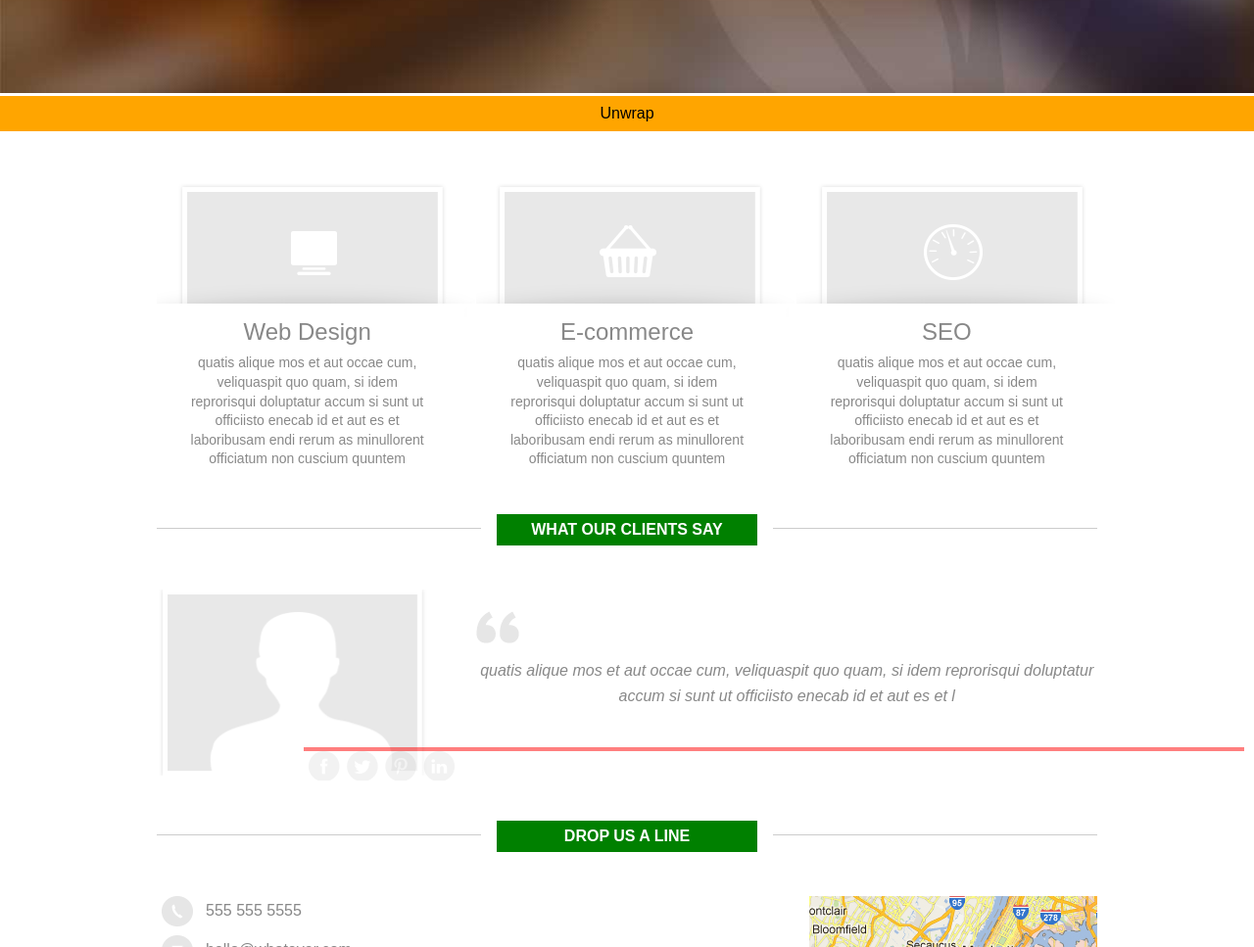
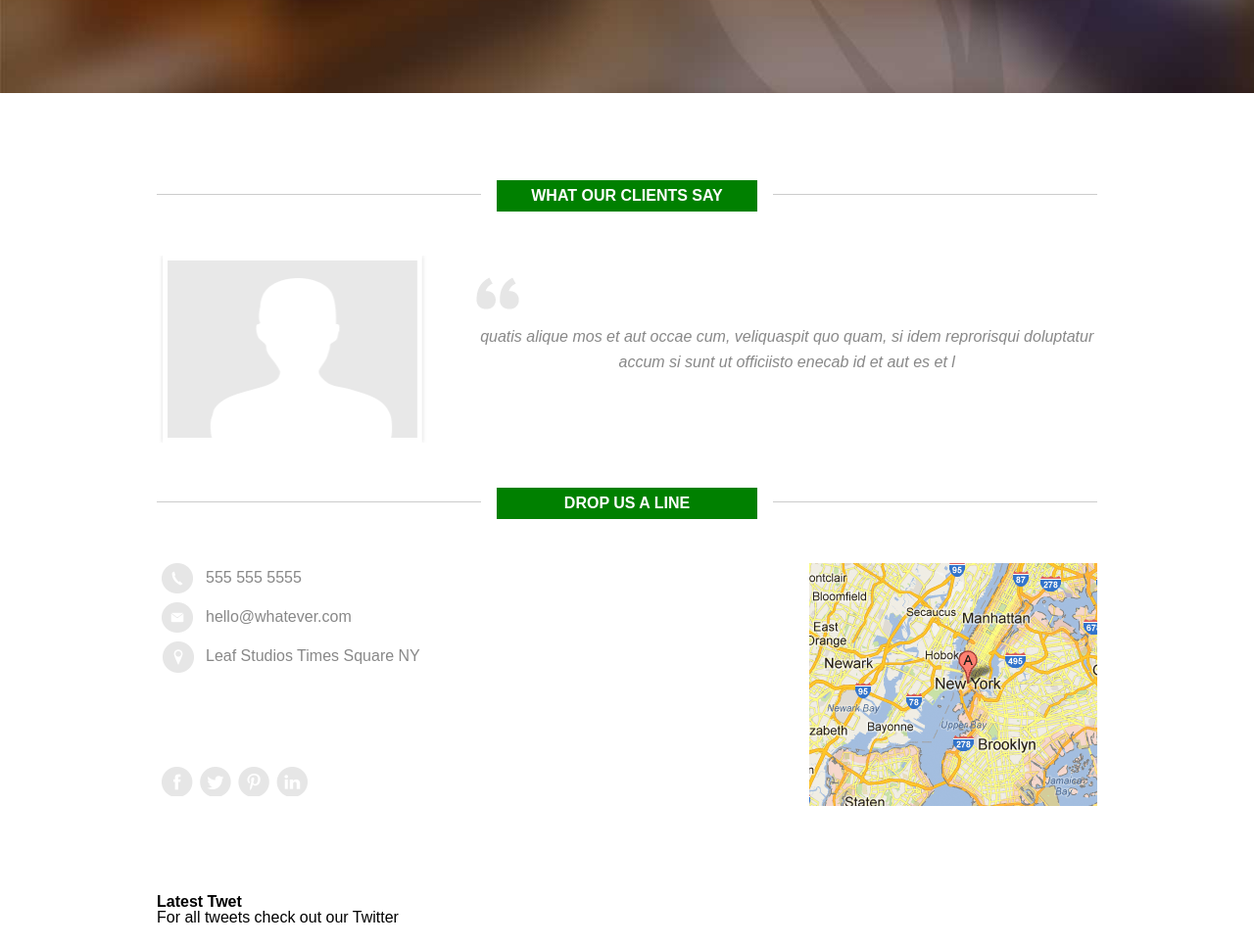
Before and after one commit to Daniel-Choiniere/nnJQuery, a website: page index.html in a window 1280 px wide. Shown: the part 400-1367 px from the top of the page at 98% size. Drawn offline with nearby package versions, Linux system fonts and the light colour scheme.

Commit message:
merged version10.0

```diff
--- a/index.html
+++ b/index.html
@@ -36,10 +36,8 @@
 
     <div id="main-content">
 
-        <div class="booty button" style="text-align: center; padding: 10px; background: orange;">Unwrap</div>
-
         <div class="wrapper">
-            <section id="points-of-sale">
+            <section id="points-of-sale" style="height: 0; overflow: hidden">
                 <h2>Points of Sale</h2>
                 <ul>
                     <li>
--- a/scripts/script.js
+++ b/scripts/script.js
@@ -1,20 +1,19 @@
 /*global $*/
-//  // ----------------- CSS With Jquery -------------
+//  // ----------------- Adding and removing classes -------------
 
-// // check value of a certain property already given to that element
-// console.log($("#social-nav").css("position"))
-// console.log($("#social-nav").css("top"));
+// removeClass() - removes a class from the mathced element(s)
+// addCLass() - adds a class to the mathced element(s)
+// toggleClass - toggles the class on and off on there matched elements
 
-// // change the value of a property of an element
-// ($("#social-nav").css("top", "-200px"))
-// // can chain multiple properties
-// $("#social-nav").css("top", "-200px").css("left", "100px").css;
+// $("header .wrapper").removeClass("wrapper");
 
+// $("header > div").addClass("wrapper");
 
-// creating an object to define multiple CSS properties
-$("#social-nav").css({
-   "top" : "-400px",
-   "left" : "150px",
-   "opacity" : "0.5",
-   "border-top" : "4px solid red"
-});
+// $("header .wrapper").removeClass("wrapper");
+
+var button = $("#lead-banner a");
+
+button[0].onclick = function(){
+    $("#points-of-sale").toggleCLass("open");
+    return false;
+};
--- a/style.css
+++ b/style.css
@@ -350,3 +350,7 @@ section#points-of-sale ul{
     width: 100%;
     height: 100%;
 }
+
+.open {
+    height: auto !Important;
+}
```
